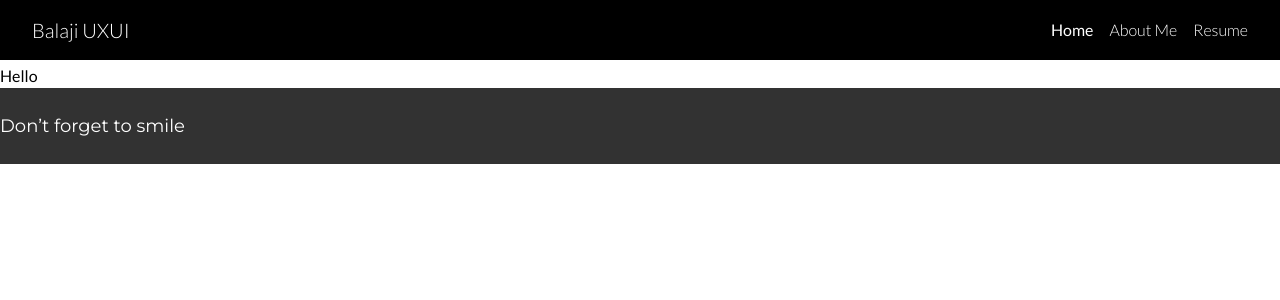
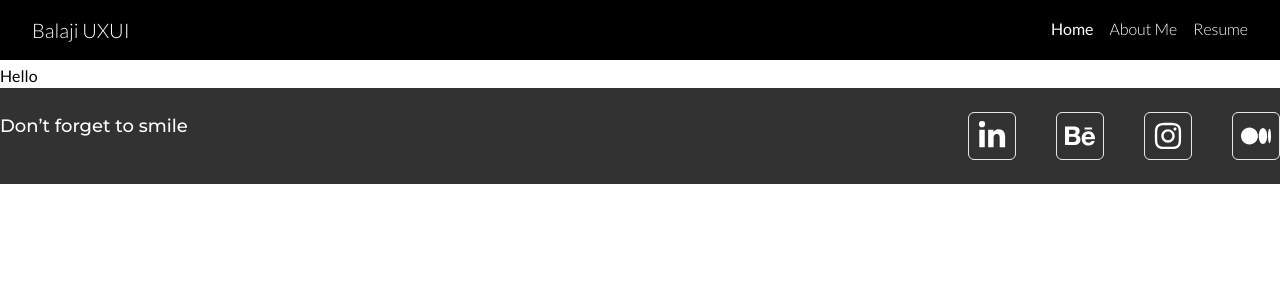
Before and after one commit to agrawal-pratham/balaji_ui_ux_portfolio, a Next.js app: page / in a window 1280 px wide. Shown: the top 300 px of the page. Built offline with nearby package versions, Linux system fonts and the light colour scheme.

Commit message:
header & footer

```diff
--- a/package.json
+++ b/package.json
@@ -11,7 +11,8 @@
   "dependencies": {
     "next": "14.2.5",
     "react": "^18",
-    "react-dom": "^18"
+    "react-dom": "^18",
+    "react-icons": "^5.2.1"
   },
   "devDependencies": {
     "autoprefixer": "^10.4.20",
--- a/src/components/Shared/Footer.jsx
+++ b/src/components/Shared/Footer.jsx
@@ -1,8 +1,50 @@
+import Link from "next/link";
+import { FaBehance, FaInstagram, FaLinkedinIn } from "react-icons/fa";
+import { FaMedium } from "react-icons/fa6";
+
 export default function Footer() {
+  const social_links = [
+    {
+      href: "https://www.linkedin.com/in/balaji-p-397256218/",
+      title: "linkedin",
+      icon: FaLinkedinIn,
+    },
+    {
+      href: "https://www.behance.net/218d0b88",
+      title: "behance",
+      icon: FaBehance,
+    },
+    {
+      href: "https://www.instagram.com/peter_bala21/",
+      title: "instagram",
+      icon: FaInstagram,
+    },
+    {
+      href: "https://medium.com/@balajipaulpandian",
+      title: "medium",
+      icon: FaMedium,
+    },
+  ];
+
   return (
     <footer className={`py-6 bg-[#323232] text-white`}>
-      <section className="container mx-auto">
-        <p className="font-montserrat text-lg">Don’t forget to smile</p>
+      <section className="container mx-auto flex items-center justify-between">
+        <p className="font-montserrat self-start text-lg font-medium">
+          Don’t forget to smile
+        </p>
+        <div id="social_links" className="flex gap-10">
+          {social_links.map((link) => (
+            <Link
+              href={link.href}
+              title={link.title}
+              target="_blank"
+              key={link.title}
+              className="border rounded-md p-2 hover:scale-110 transition-all duration-200"
+            >
+              {<link.icon className="text-3xl" />}
+            </Link>
+          ))}
+        </div>
       </section>
     </footer>
   );
--- a/src/components/Shared/Headers.jsx
+++ b/src/components/Shared/Headers.jsx
@@ -33,10 +33,14 @@ export default function Headers() {
           {links?.map((link) => (
             <Link
               target={link.target}
+              key={link.href}
               href={link.href}
-              className={`${pathName == link.href ? "font-normal" : ""} `}
+              className={`${
+                pathName == link.href ? "font-normal" : ""
+              } group transition duration-300`}
             >
               {link.text}
+              <span class="block max-w-0 group-hover:max-w-full transition-all duration-500 h-0.5 bg-slate-300"></span>
             </Link>
           ))}
         </div>
```
Also changed, not shown: 1 other file (tests, documents, lock files or other folders).
